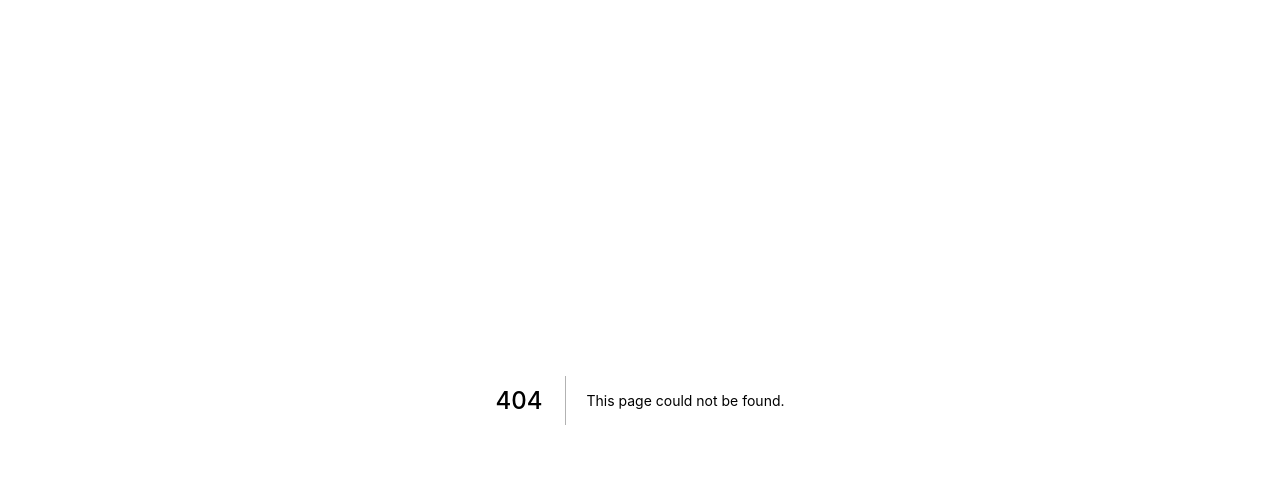
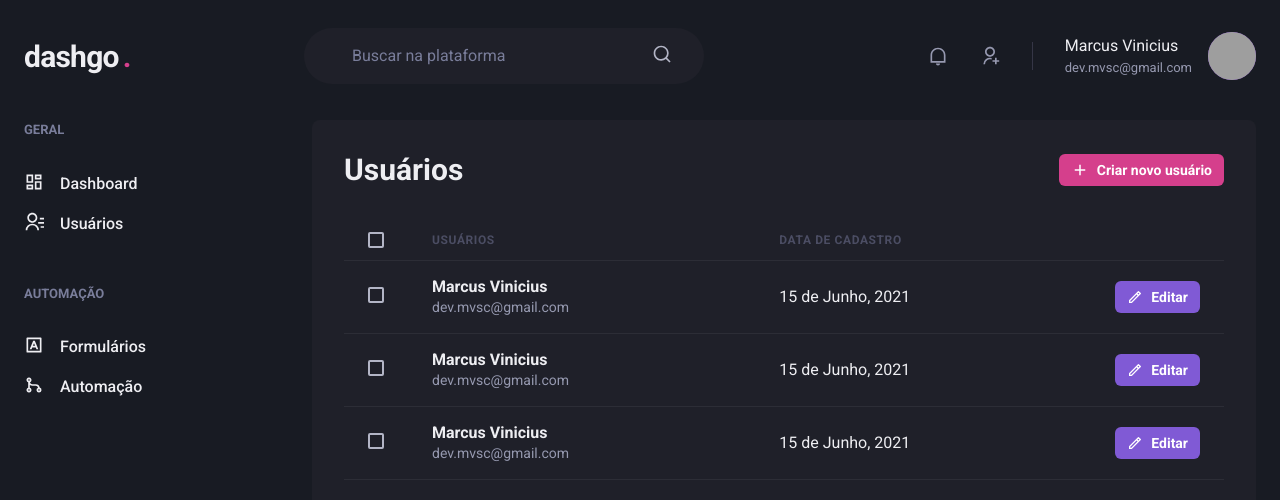
Before and after one commit to dev-viniciuss/dashgo, a Next.js app: page /users in a window 1280 px wide. Before the commit this address had no page. Shown: the top 500 px of the page. Built offline with nearby package versions, Linux system fonts and the light colour scheme; grey boxes are pictures that could not be loaded.

Commit message:
feat: criando listagem de usuários

```diff
--- /dev/null
+++ b/src/pages/users/index.tsx
@@ -0,0 +1,77 @@
+import { Box, Flex, Button, Heading, Icon, Table, Thead, Tr, Th, Checkbox, Tbody, Td, Text } from '@chakra-ui/react'
+
+import { RiAddLine, RiPencilLine } from 'react-icons/ri'
+
+import { Header } from '../../components/Header'
+import { Sidebar } from '../../components/Sidebar'
+
+export default function UserList() {
+  const listTable = [1, 2, 3]
+
+  return(
+    <Box>
+      <Header />
+
+      <Flex w="100%" my="6" maxW={1480} mx="auto" px="6">
+        <Sidebar />
+
+        <Box flex="1" borderRadius={8} bg="gray.800" p="8">
+          <Flex mb="8" justify="space-between" align="center">
+            <Heading size="lg">Usuários</Heading>
+            <Button
+              as="a"
+              size="sm"
+              fontSize="sm"
+              colorScheme="pink"
+              leftIcon={<Icon as={RiAddLine} fontSize="18"/>}
+            >
+              Criar novo usuário
+            </Button>
+          </Flex>
+
+          <Table colorScheme="whiteAlpha">
+            <Thead>
+              <Tr>
+                <Th px="6" color="gray.300" width="8">
+                  <Checkbox colorScheme="pink"/>
+                </Th>
+                <Th>Usuários</Th>
+                <Th>Data de cadastro</Th>
+                <Th width="8"></Th>
+              </Tr>
+            </Thead>
+
+            <Tbody>
+              {listTable.map(table => (
+                <Tr key={table[0]}>
+                  <Td px="6">
+                    <Checkbox colorScheme="pink"/>
+                  </Td>
+                  <Td>
+                    <Box>
+                      <Text fontWeight="bold">Marcus Vinicius</Text>
+                      <Text fontSize="sm" color="gray.300">dev.mvsc@gmail.com</Text>
+                    </Box>
+                  </Td>
+                  <Td>15 de Junho, 2021</Td>
+                  <Td>
+                    <Button
+                      as="a"
+                      size="sm"
+                      fontSize="sm"
+                      colorScheme="purple"
+                      leftIcon={<Icon as={RiPencilLine} fontSize="16"/>}
+                    >
+                      Editar
+                    </Button>
+                  </Td>
+                </Tr>
+              ))}
+            </Tbody>
+          </Table>
+
+        </Box>
+      </Flex>
+    </Box>
+  )
+}
```
